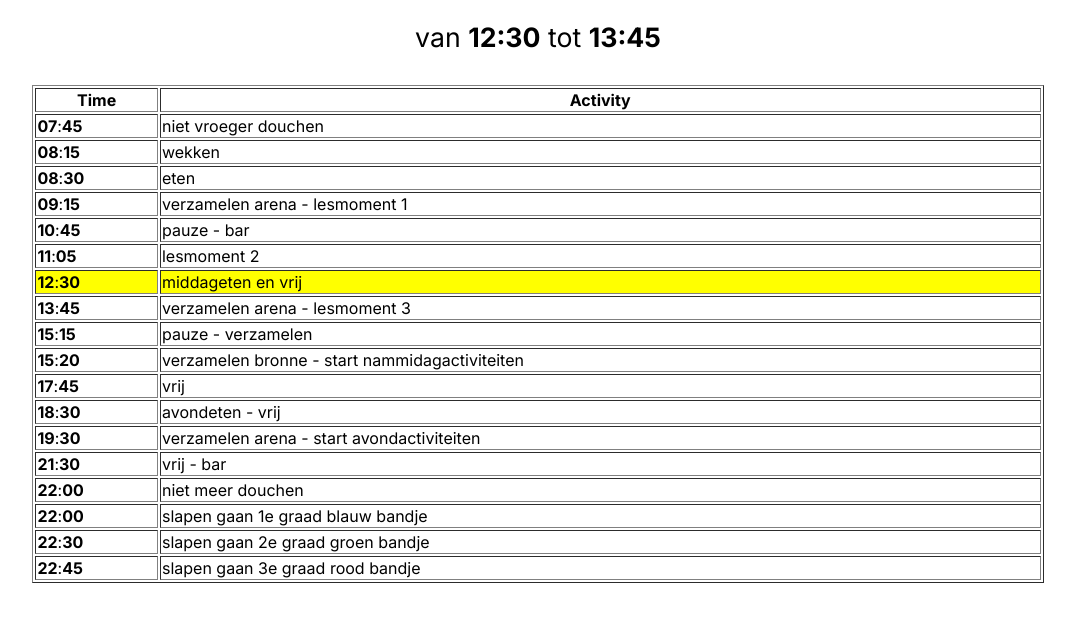
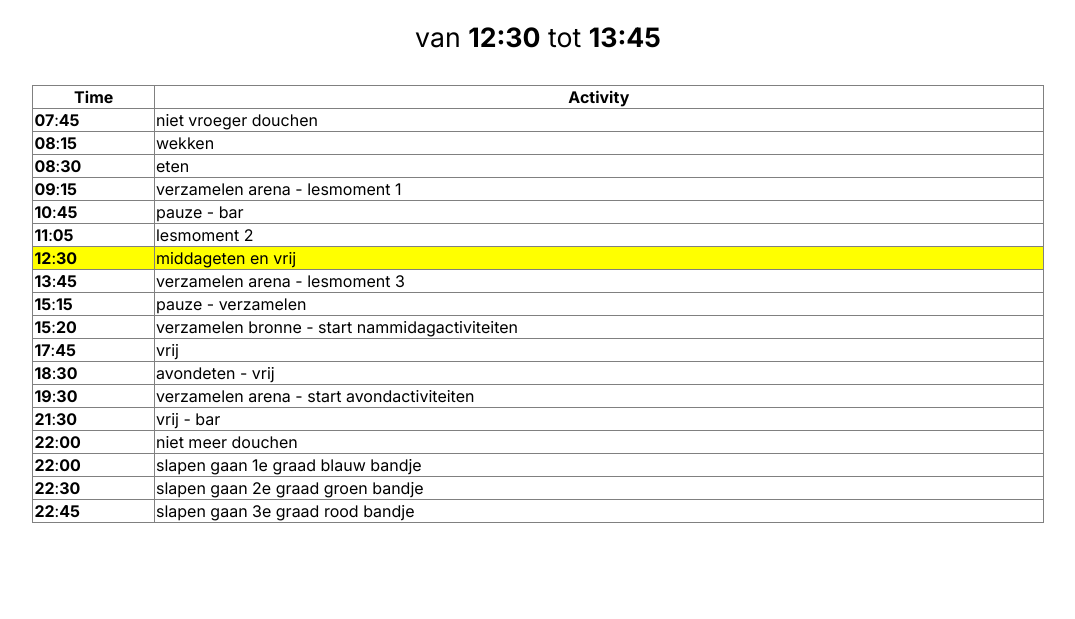
Before and after one commit to jvanmelckebeke/topvak-schema, a plain HTML site: page index.html in a window 1280 px wide. Shown: the part 163-782 px from the top of the page, without its empty margins (102-1177 px from the left). Drawn offline with Linux system fonts and the light colour scheme.

Commit message:
border collapse

```diff
--- a/index.html
+++ b/index.html
@@ -89,6 +89,10 @@
 
     .container-activity-from-to {
         font-size: 20pt;
+    }
+
+    #schedule-table {
+        border-collapse: collapse;
     }
 </style>
 
```
